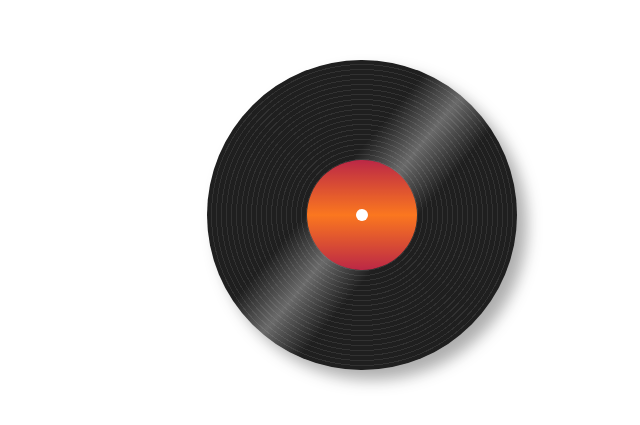
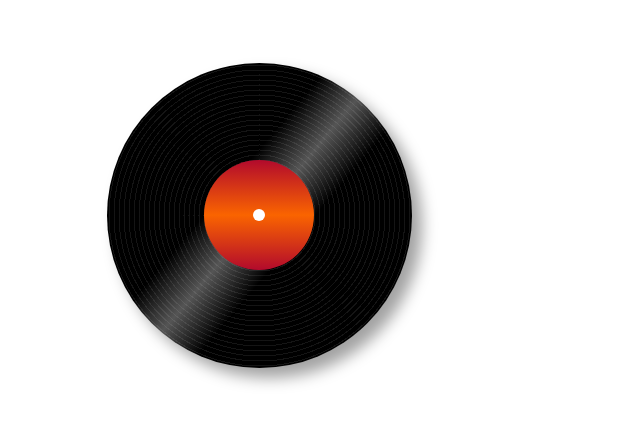
Before and after one commit to itsxjudy/cover-css, a website built with Vite: page src/index.html in a window 1280 px wide. Shown: the part 185-610 px from the top of the page, without its empty margins (403-1043 px from the left). Built offline with nearby package versions, Linux system fonts and the light colour scheme; files whose address does not match are found by name.

Commit message:
css variables and transitions updated

```diff
--- a/src/index.css
+++ b/src/index.css
@@ -1,3 +1,10 @@
+:root {
+  --general-background: #ffffff1f;
+  --vynil-background: #000;
+  --vinyl-hole-background: #fff;
+  --default-radius: 50%;
+}
+
 * {
   margin: 0;
   padding: 0;
@@ -5,17 +12,14 @@
 
 html,
 body {
-  width: 100%;
-  height: 100%;
+  background-color: var(--general-background);
+}
+
+.container {
+  height: 100vh;
   display: flex;
   align-items: center;
   justify-content: center;
-  background-color: rgba(255, 255, 255, 0.123);
-}
-
-.container {
-  display: flex;
-  align-items: center;
 }
 
 .cover-vinyl {
@@ -23,18 +27,16 @@ body {
   height: 350px;
   background: url(img/cover.jpg) no-repeat center;
   background-size: contain;
+  z-index: 2;
 }
 
 .vinyl {
-  width: 310px;
-  height: 310px;
-  border-radius: 50%;
-  background-color: black;
-  transform: translateX(-50px);
-  z-index: -15;
+  width: 305px;
+  height: 305px;
   display: flex;
   align-items: center;
   justify-content: center;
+  background-color: var(--vynil-background);
   background-image: linear-gradient(
       130deg,
       transparent 40%,
@@ -43,25 +45,32 @@ body {
     ),
     repeating-radial-gradient(
       circle at center,
-      rgba(248, 248, 248, 0.082) 0 1px,
-      black 1px 5px
+      #f8f8f815 0 1px,
+      #000000 1px 5px
     );
-  box-shadow: 10px 10px 15px rgba(0, 0, 0, 0.37);
+  border-radius: var(--default-radius);
+  box-shadow: 10px 10px 15px #0000005e;
+  transform: translateX(-153px);
+  transition: transform 1s ease-in-out;
+}
+
+.vinyl:hover {
+  transform: translateX(-50px);
 }
 
 .vinyl-label {
   width: 110px;
   height: 110px;
-  background: linear-gradient(to top, #b20a2c, #fa6400, #b20a2c);
-  border-radius: 50%;
   display: flex;
   align-items: center;
   justify-content: center;
+  background: linear-gradient(to top, #b20a2c, #fa6400, #b20a2c);
+  border-radius: var(--default-radius);
 }
 
 .vinyl-hole {
   width: 12px;
   height: 12px;
-  background-color: white;
-  border-radius: 50%;
+  background-color: var(--vinyl-hole-background);
+  border-radius: var(--default-radius);
 }
```
